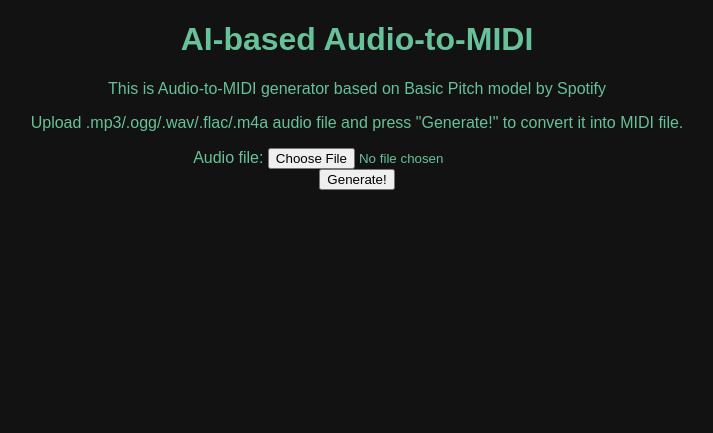
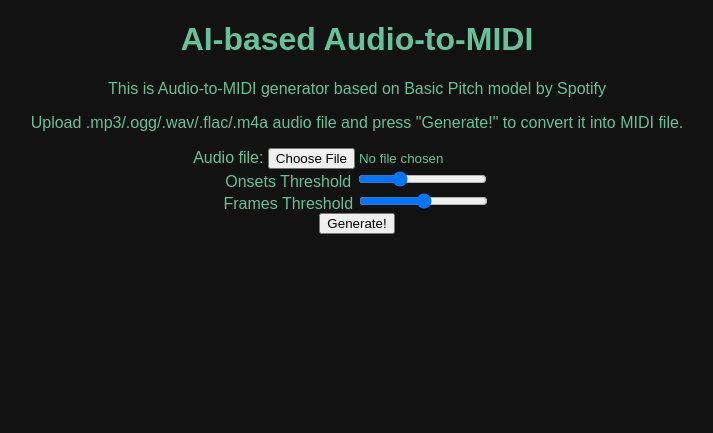
Before and after one commit to SparkerXof/Audio-To-MIDI, a Flask app: page / in a window 1280 px wide. Shown: the top 433 px of the page, without its empty margins (283-996 px from the left). Run offline with Flask 3, Linux system fonts and the light colour scheme.

Commit message:
Added thresholds

```diff
--- a/app.py
+++ b/app.py
@@ -28,7 +28,7 @@ def index():
             temp_audi_path = os.path.join(app.config['TEMP_FOLDER'], filename)
             temp_midi_path = os.path.join(app.config['TEMP_FOLDER'], filename.split('.')[0] + ".mid")
             file.save(temp_audi_path)
-            midi_file = generate_midi_from_audio(temp_audi_path, model)
+            midi_file = generate_midi_from_audio(temp_audi_path, model, float(request.form.get("onset"))/100.0, float(request.form.get("frame"))/100.0)
             midi_file.write(temp_midi_path)
             return send_file(temp_midi_path)
         else:
--- a/templates/index.html
+++ b/templates/index.html
@@ -8,9 +8,17 @@
     <p>This is Audio-to-MIDI generator based on Basic Pitch model by Spotify</p>
     <p>Upload .mp3/.ogg/.wav/.flac/.m4a audio file and press "Generate!" to convert it into MIDI file.</p>
     <form action="/" method="post" enctype="multipart/form-data">
-        <div class="mb-3">
+        <div>
             <label for="formFile" class="form-label">Audio file:</label>
             <input class="form-control" type="file" id="formFile" name="audioFile">
+        </div>
+        <div>
+            <label for="formOnset" class="form-label">Onsets Threshold</label>
+            <input class="form-control" type="range" min="0" max="100" value="30" id="formOnset" name="onset">
+        </div>
+        <div>
+            <label for="formFrame" class="form-label">Frames Threshold</label>
+            <input class="form-control" type="range" min="0" max="100" value="50" id="formFrame" name="frame">
         </div>
         <button type="submit" class="btn">Generate!</button>
     </form>
```
Also changed, not shown: audio_to_midi.py (+11 -3 lines), 1 other file.
